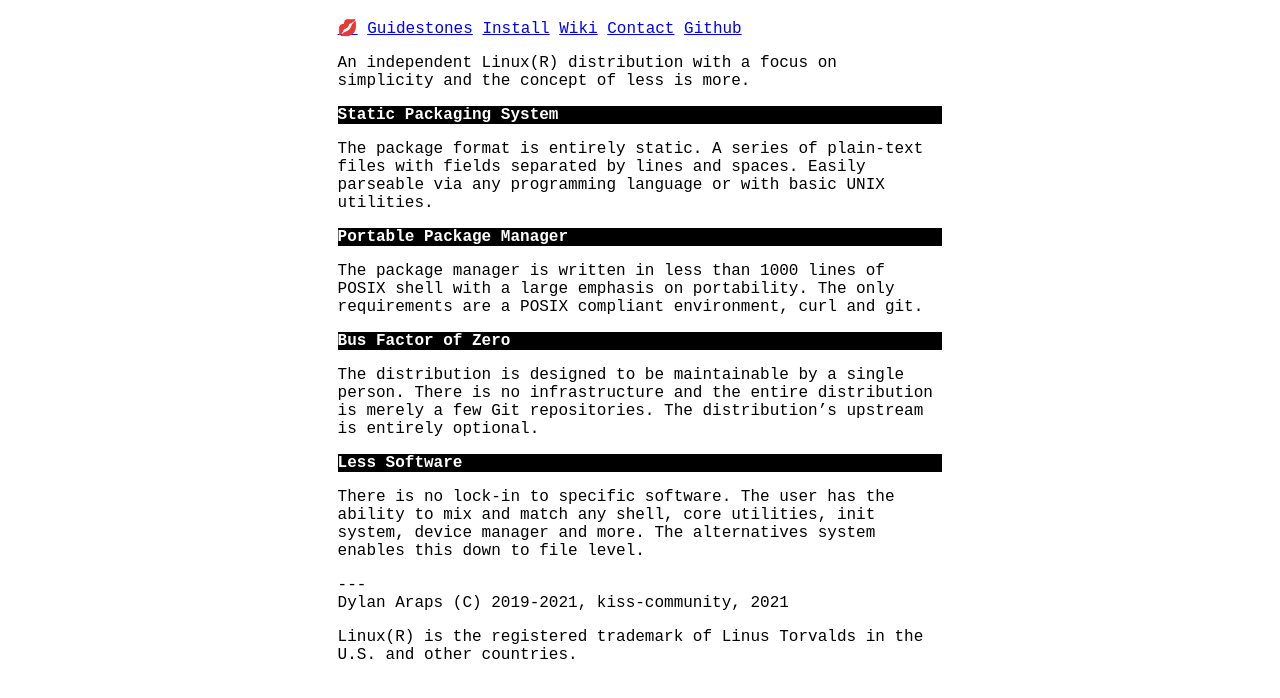
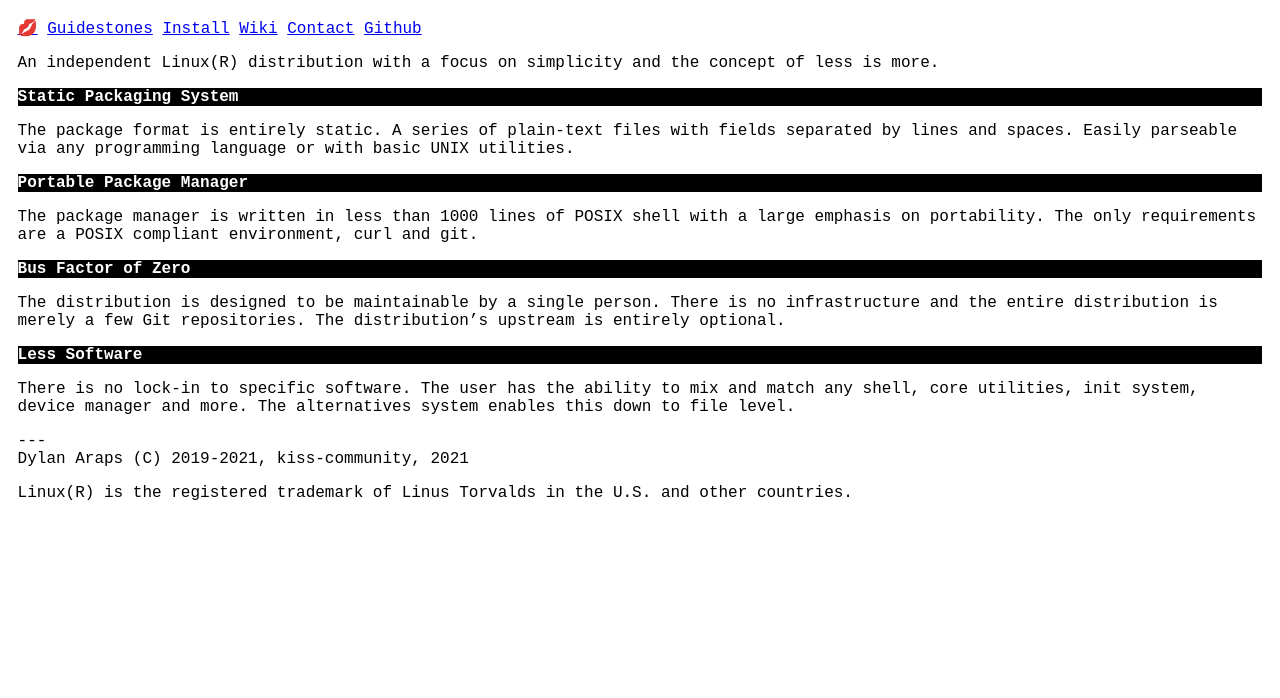
Before and after one commit to mcpcpc/k1ss, a Jekyll site: the page built from index.md, in a window 1280 px wide. Shown: the top 698 px of the page. Built offline with Jekyll 4.4.1, drawn with Linux system fonts in a browser that asks for light colours.

Commit message:
Update default.html

```diff
--- a/_layouts/default.html
+++ b/_layouts/default.html
@@ -7,51 +7,7 @@
     <meta http-equiv="X-UA-Compatible" content="IE=edge">
     <meta name="viewport" content="width=device-width, initial-scale=1">
     <meta name=Description content="An independent Linux distribution with a focus on simplicity and the concept of less is more.">
-    <style>
-      html {
-        max-width: 80ch;
-        margin: 0 auto !important;
-        float: none !important;
-      }
-
-      body {
-        padding: 1ch;
-        font:16px monospace,monospace;
-      }
-
-      ul {
-        position: relative;
-        list-style: none;
-        margin-left: 0;
-        padding-left: 4ch;
-      }
-
-      ul li:before {
-        content: "*";
-        position: absolute;
-        left: 0;
-      }
-
-      h2 {
-        background-color: black;
-        color:white;
-      }
-
-      h2, h3 {
-        font-size: 1em;
-        padding: 0;
-        margin-bottom: 1ch;
-      }
-
-      div code {
-        margin-left: 4ch;
-        display: block;
-      }
-
-      img {
-        height: auto;
-      }
-    </style>
+    <style>body{padding:1ch;font:16px monospace,monospace}ul{position:relative;list-style:none;margin-left:0;padding-left:4ch}ul li:before{content:"*";position:absolute;left:0}h2{background-color:#000;color:#fff}h2,h3{font-size:1em;padding:0;margin-bottom:1ch}div code{margin-left:4ch;display:block}img{height:auto}</style>
   </head>
   <body>
     <nav>
```
